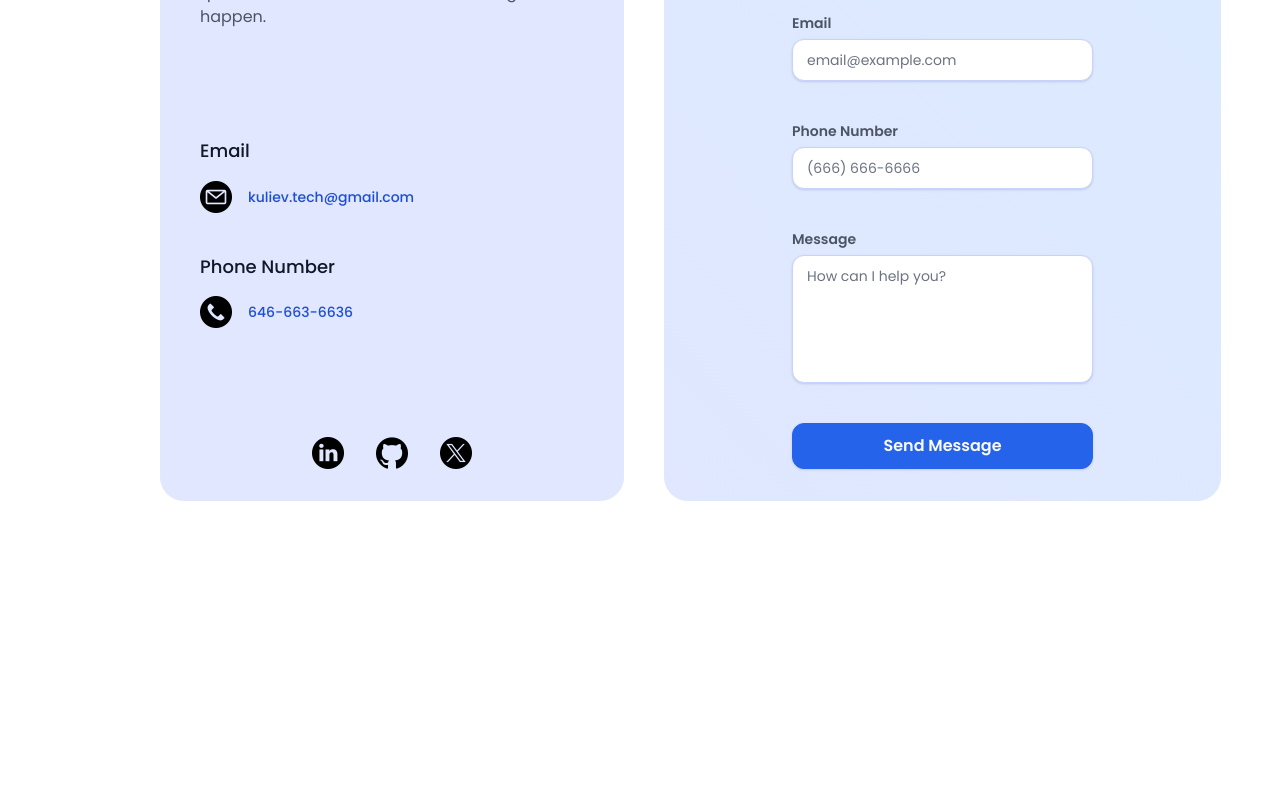
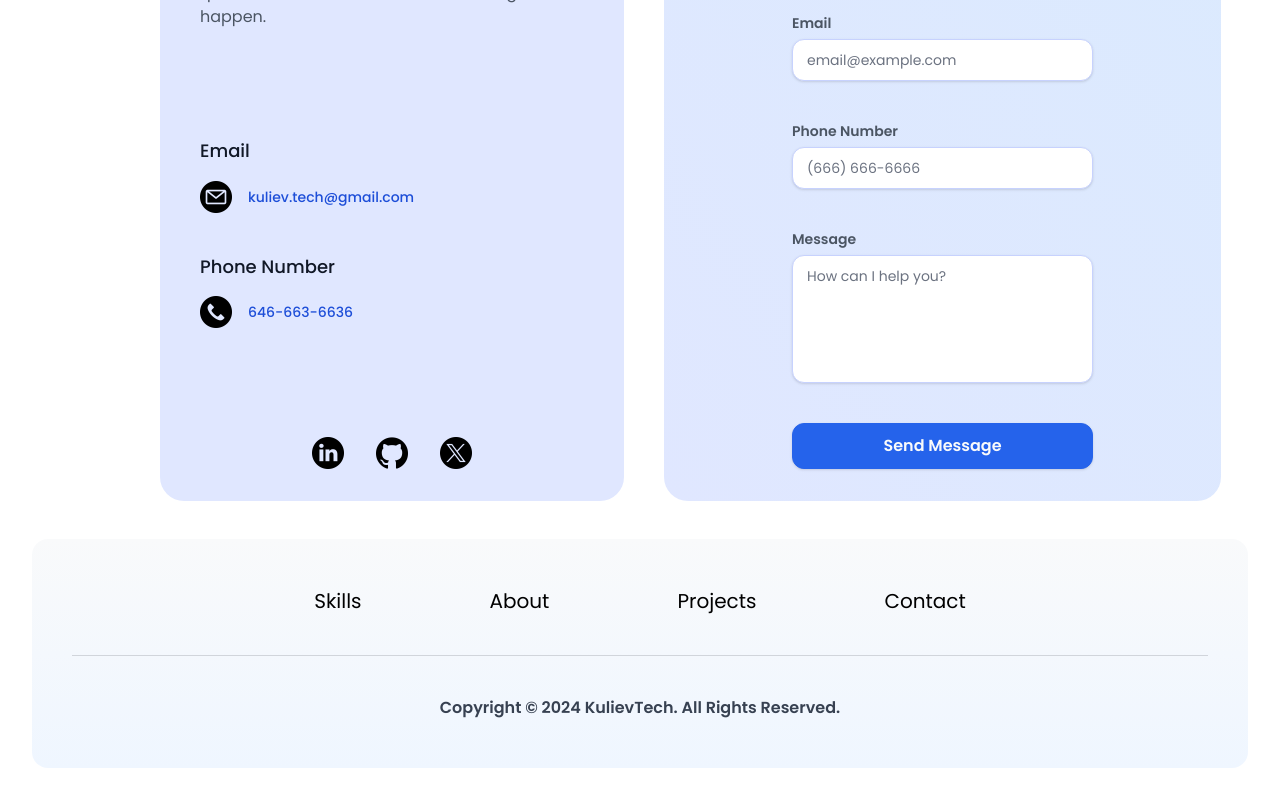
Before and after one commit to kulievdev/portfolio-website, a React (Vite) app: page / in a window 1280 px wide. Shown: the part 2840-3640 px from the top of the page. Before the commit the page ends 3347 px from the top, so only its background shows below. Built offline with nearby package versions, Linux system fonts and the light colour scheme.

Commit message:
Finish footer section

```diff
--- a/src/App.tsx
+++ b/src/App.tsx
@@ -3,6 +3,7 @@ import Hero from "./Pages/Hero/Hero";
 import TechStack from "./Pages/TechStack/TechStack";
 import About from "./Pages/About/About";
 import Contact from "./Pages/Contact/Contact";
+import Footer from "./Pages/Footer/Footer";
 
 function App() {
     return (
@@ -14,6 +15,7 @@ function App() {
             <About />
             <TechStack />
             <Contact />
+            <Footer />
         </main>
     );
 }
--- /dev/null
+++ b/src/Pages/Footer/Footer.tsx
@@ -0,0 +1,27 @@
+import { myLinks } from "../Navbar/DesktopNavbar";
+
+const Footer = () => {
+    return (
+        <footer className="p-8">
+            <div className="flex flex-col items-center gap-10 rounded-2xl bg-gradient-to-t from-primary-50 to-gray-50 px-10 py-12">
+                <div className="">
+                    <ul className="nav-links flex gap-32 text-xl">
+                        {myLinks.map((myLink, idx) => {
+                            return (
+                                <li key={idx}>
+                                    <a href={myLink.link}>{myLink.text}</a>
+                                </li>
+                            );
+                        })}
+                    </ul>
+                </div>
+                <div className="w-full border-t border-gray-300"></div>
+                <p className=" text-base font-bold text-gray-700 ">
+                    Copyright © 2024 KulievTech. All Rights Reserved.
+                </p>
+            </div>
+        </footer>
+    );
+};
+
+export default Footer;
```
